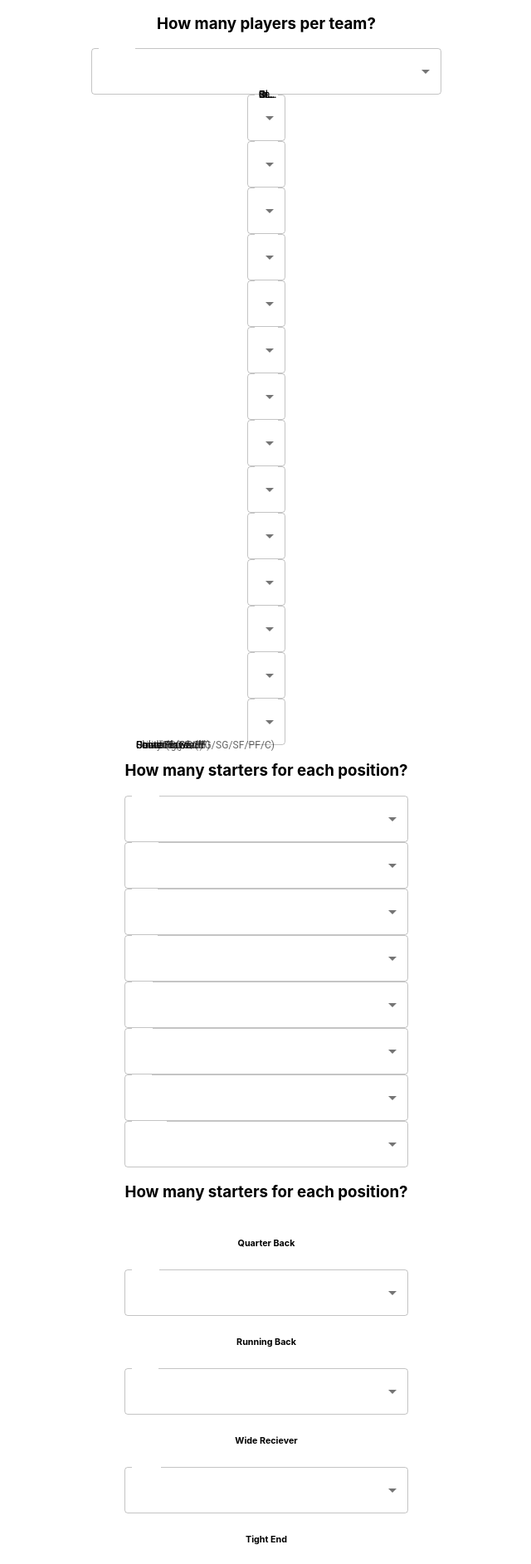
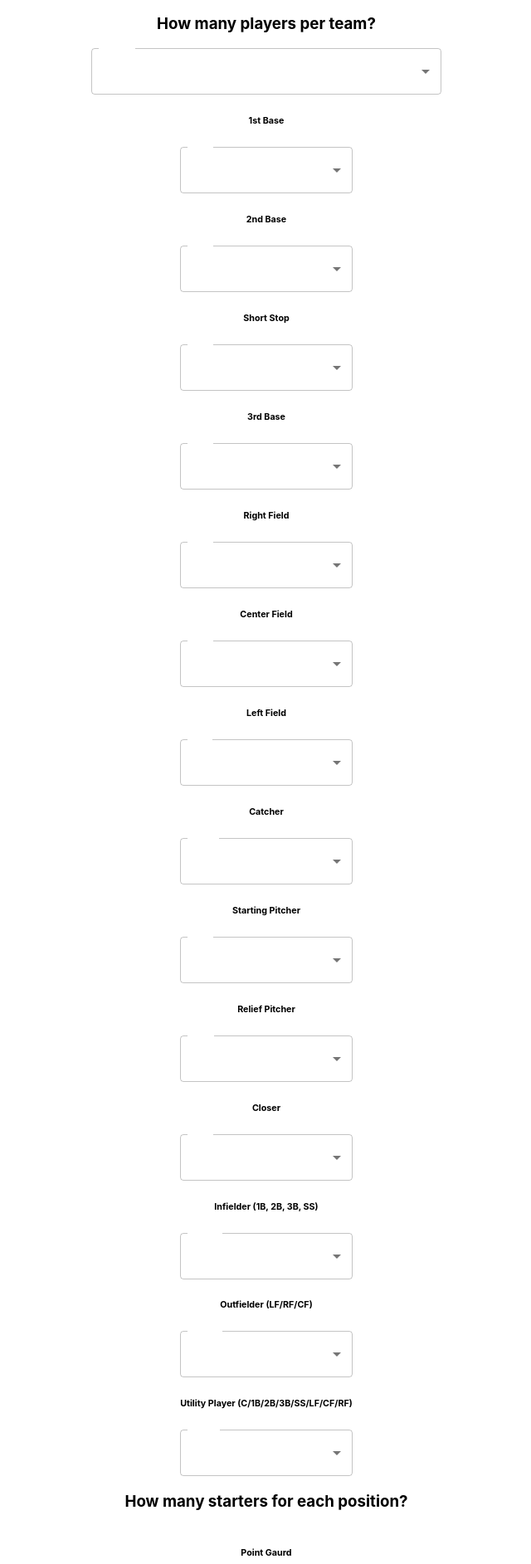
Before and after one commit to AMess33/FantasyBL, a React (Create React App) app: page / in a window 1280 px wide. Shown: the part 2083-3968 px from the top of the page at 83% size, without its empty margins (319-959 px from the left). Built offline with nearby package versions, Linux system fonts and the light colour scheme.

Commit message:
change input lables to h6 in baseball ineup

```diff
--- a/src/components/Baseball/baseballLineup.jsx
+++ b/src/components/Baseball/baseballLineup.jsx
@@ -1,18 +1,11 @@
 import React from "react";
-import {
-  FormControl,
-  Select,
-  Box,
-  InputLabel,
-  MenuItem,
-  TextField,
-} from "@mui/material";
+import { FormControl, Select, Box, MenuItem } from "@mui/material";
 
 function BaseballLineup(props) {
   return (
     <Box>
       <FormControl>
-        <InputLabel>1st Base</InputLabel>
+        <h6>1st Base</h6>
         <Select labelId="1stB" id="1BSpots" value={Number} label="1Bs">
           <MenuItem value={0}>0</MenuItem>
           <MenuItem value={1}>1</MenuItem>
@@ -20,7 +13,7 @@ function BaseballLineup(props) {
           <MenuItem value={3}>3</MenuItem>
           <MenuItem value={4}>4</MenuItem>
         </Select>
-        <InputLabel>2nd Base</InputLabel>
+        <h6>2nd Base</h6>
         <Select labelId="2ndB" id="2BSpots" value={Number} label="2Bs">
           <MenuItem value={0}>0</MenuItem>
           <MenuItem value={1}>1</MenuItem>
@@ -28,7 +21,7 @@ function BaseballLineup(props) {
           <MenuItem value={3}>3</MenuItem>
           <MenuItem value={4}>4</MenuItem>
         </Select>
-        <InputLabel>Short Stop</InputLabel>
+        <h6>Short Stop</h6>
         <Select labelId="SS" id="SSSpots" value={Number} label="SSs">
           <MenuItem value={0}>0</MenuItem>
           <MenuItem value={1}>1</MenuItem>
@@ -36,7 +29,7 @@ function BaseballLineup(props) {
           <MenuItem value={3}>3</MenuItem>
           <MenuItem value={4}>4</MenuItem>
         </Select>
-        <InputLabel>3rd Base</InputLabel>
+        <h6>3rd Base</h6>
         <Select labelId="3rdB" id="3BSpots" value={Number} label="3Bs">
           <MenuItem value={0}>0</MenuItem>
           <MenuItem value={1}>1</MenuItem>
@@ -44,7 +37,7 @@ function BaseballLineup(props) {
           <MenuItem value={3}>3</MenuItem>
           <MenuItem value={4}>4</MenuItem>
         </Select>
-        <InputLabel>Right Field</InputLabel>
+        <h6>Right Field</h6>
         <Select labelId="RF" id="RFSpots" value={Number} label="RFs">
           <MenuItem value={0}>0</MenuItem>
           <MenuItem value={1}>1</MenuItem>
@@ -52,7 +45,7 @@ function BaseballLineup(props) {
           <MenuItem value={3}>3</MenuItem>
           <MenuItem value={4}>4</MenuItem>
         </Select>
-        <InputLabel>Center Field</InputLabel>
+        <h6>Center Field</h6>
         <Select labelId="CF" id="CFSpots" value={Number} label="CFs">
           <MenuItem value={0}>0</MenuItem>
           <MenuItem value={1}>1</MenuItem>
@@ -60,7 +53,7 @@ function BaseballLineup(props) {
           <MenuItem value={3}>3</MenuItem>
           <MenuItem value={4}>4</MenuItem>
         </Select>
-        <InputLabel>Left Field</InputLabel>
+        <h6>Left Field</h6>
         <Select labelId="LF" id="LFSpots" value={Number} label="LFs">
           <MenuItem value={0}>0</MenuItem>
           <MenuItem value={1}>1</MenuItem>
@@ -68,7 +61,7 @@ function BaseballLineup(props) {
           <MenuItem value={3}>3</MenuItem>
           <MenuItem value={4}>4</MenuItem>
         </Select>
-        <InputLabel>Catcher</InputLabel>
+        <h6>Catcher</h6>
         <Select labelId="CAT" id="CATSpots" value={Number} label="CATs">
           <MenuItem value={0}>0</MenuItem>
           <MenuItem value={1}>1</MenuItem>
@@ -76,7 +69,7 @@ function BaseballLineup(props) {
           <MenuItem value={3}>3</MenuItem>
           <MenuItem value={4}>4</MenuItem>
         </Select>
-        <InputLabel>Starting Pitcher</InputLabel>
+        <h6>Starting Pitcher</h6>
         <Select labelId="SP" id="SPSpots" value={Number} label="SPs">
           <MenuItem value={0}>0</MenuItem>
           <MenuItem value={1}>1</MenuItem>
@@ -84,7 +77,7 @@ function BaseballLineup(props) {
           <MenuItem value={3}>3</MenuItem>
           <MenuItem value={4}>4</MenuItem>
         </Select>
-        <InputLabel>Relief Pitcher</InputLabel>
+        <h6>Relief Pitcher</h6>
         <Select labelId="RP" id="RPSpots" value={Number} label="RPs">
           <MenuItem value={0}>0</MenuItem>
           <MenuItem value={1}>1</MenuItem>
@@ -92,7 +85,7 @@ function BaseballLineup(props) {
           <MenuItem value={3}>3</MenuItem>
           <MenuItem value={4}>4</MenuItem>
         </Select>
-        <InputLabel>Closer</InputLabel>
+        <h6>Closer</h6>
         <Select labelId="CL" id="CLSpots" value={Number} label="CLs">
           <MenuItem value={0}>0</MenuItem>
           <MenuItem value={1}>1</MenuItem>
@@ -100,7 +93,7 @@ function BaseballLineup(props) {
           <MenuItem value={3}>3</MenuItem>
           <MenuItem value={4}>4</MenuItem>
         </Select>
-        <InputLabel>Infielder (1B, 2B, 3B, SS)</InputLabel>
+        <h6>Infielder (1B, 2B, 3B, SS)</h6>
         <Select labelId="UTIL" id="UTILSpots" value={Number} label="UTILs">
           <MenuItem value={0}>0</MenuItem>
           <MenuItem value={1}>1</MenuItem>
@@ -108,7 +101,7 @@ function BaseballLineup(props) {
           <MenuItem value={3}>3</MenuItem>
           <MenuItem value={4}>4</MenuItem>
         </Select>
-        <InputLabel>Outfielder (LF/RF/CF)</InputLabel>
+        <h6>Outfielder (LF/RF/CF)</h6>
         <Select labelId="UTIL" id="UTILSpots" value={Number} label="UTILs">
           <MenuItem value={0}>0</MenuItem>
           <MenuItem value={1}>1</MenuItem>
@@ -116,7 +109,7 @@ function BaseballLineup(props) {
           <MenuItem value={3}>3</MenuItem>
           <MenuItem value={4}>4</MenuItem>
         </Select>
-        <InputLabel>Utility Player (C/1B/2B/3B/SS/LF/CF/RF)</InputLabel>
+        <h6>Utility Player (C/1B/2B/3B/SS/LF/CF/RF)</h6>
         <Select labelId="UTILBase" id="UBASESpots" value={Number} label="UTBs">
           <MenuItem value={0}>0</MenuItem>
           <MenuItem value={1}>1</MenuItem>
--- a/src/components/Basketball/basketballLineup.jsx
+++ b/src/components/Basketball/basketballLineup.jsx
@@ -1,19 +1,12 @@
 import React from "react";
-import {
-  FormControl,
-  Select,
-  Box,
-  InputLabel,
-  MenuItem,
-  TextField,
-} from "@mui/material";
+import { FormControl, Select, Box, MenuItem } from "@mui/material";
 
 function BasketballLineup(props) {
   return (
     <Box>
       <FormControl>
         <h3>How many starters for each position?</h3>
-        <InputLabel>Point Gaurd</InputLabel>
+        <h6>Point Gaurd</h6>
         <Select labelId="PG" id="PGSpots" value={Number} label="PGs">
           <MenuItem value={0}>0</MenuItem>
           <MenuItem value={1}>1</MenuItem>
@@ -22,7 +15,7 @@ function BasketballLineup(props) {
           <MenuItem value={4}>4</MenuItem>
           <MenuItem value={5}>5</MenuItem>
         </Select>
-        <InputLabel>Shooting Gaurd</InputLabel>
+        <h6>Shooting Gaurd</h6>
         <Select labelId="SG" id="SGSpots" value={Number} label="SGs">
           <MenuItem value={0}>0</MenuItem>
           <MenuItem value={1}>1</MenuItem>
@@ -32,7 +25,7 @@ function BasketballLineup(props) {
           <MenuItem value={5}>5</MenuItem>
         </Select>
 
-        <InputLabel>Small Forward</InputLabel>
+        <h6>Small Forward</h6>
         <Select labelId="SF" id="SFSpots" value={Number} label="SFs">
           <MenuItem value={0}>0</MenuItem>
           <MenuItem value={1}>1</MenuItem>
@@ -42,7 +35,7 @@ function BasketballLineup(props) {
           <MenuItem value={5}>5</MenuItem>
         </Select>
 
-        <InputLabel>Power Forward</InputLabel>
+        <h6>Power Forward</h6>
         <Select labelId="PF" id="PFSpots" value={Number} label="PFs">
           <MenuItem value={0}>0</MenuItem>
           <MenuItem value={1}>1</MenuItem>
@@ -52,7 +45,7 @@ function BasketballLineup(props) {
           <MenuItem value={5}>5</MenuItem>
         </Select>
 
-        <InputLabel>Center</InputLabel>
+        <h6>Center</h6>
         <Select labelId="C" id="CSpots" value={Number} label="Cs">
           <MenuItem value={0}>0</MenuItem>
           <MenuItem value={1}>1</MenuItem>
@@ -62,7 +55,7 @@ function BasketballLineup(props) {
           <MenuItem value={5}>5</MenuItem>
         </Select>
 
-        <InputLabel>Guard (PG/SG)</InputLabel>
+        <h6>Guard (PG/SG)</h6>
         <Select labelId="Guard" id="GSpots" value={Number} label="Gs">
           <MenuItem value={0}>0</MenuItem>
           <MenuItem value={1}>1</MenuItem>
@@ -72,7 +65,7 @@ function BasketballLineup(props) {
           <MenuItem value={5}>5</MenuItem>
         </Select>
 
-        <InputLabel>Forward (SF/PF)</InputLabel>
+        <h6>Forward (SF/PF)</h6>
         <Select labelId="Forward" id="FSpots" value={Number} label="Fs">
           <MenuItem value={0}>0</MenuItem>
           <MenuItem value={1}>1</MenuItem>
@@ -82,7 +75,7 @@ function BasketballLineup(props) {
           <MenuItem value={5}>5</MenuItem>
         </Select>
 
-        <InputLabel>Utility Player (PG/SG/SF/PF/C)</InputLabel>
+        <h6>Utility Player (PG/SG/SF/PF/C)</h6>
         <Select labelId="UTIL" id="UTILSpots" value={Number} label="UTILs">
           <MenuItem value={0}>0</MenuItem>
           <MenuItem value={1}>1</MenuItem>
```
